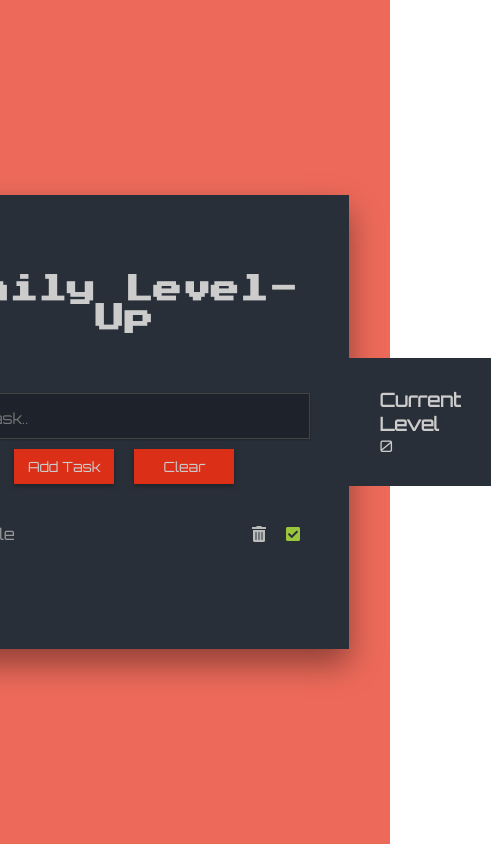
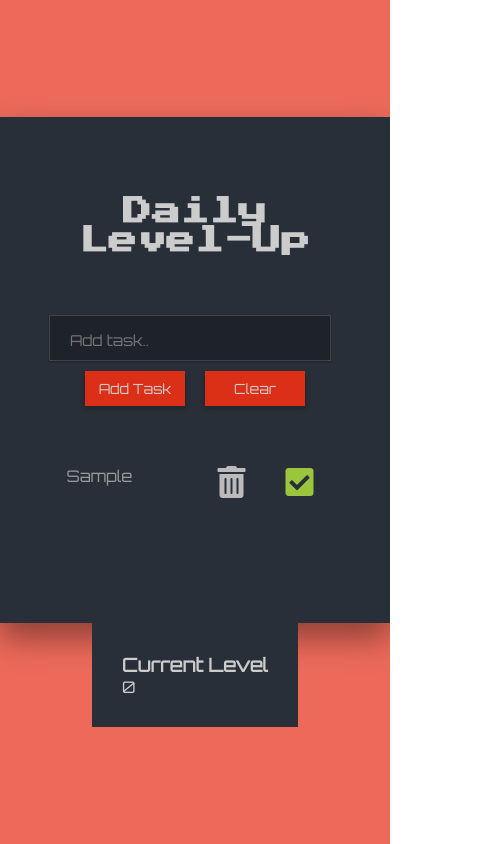
Before and after one commit to MartinGras95/daily-levelup, a React (Create React App) app: page / in a window 390 px wide. Both pictures are taken after typing "Sample" into the empty fields and a click on the button "Clear". Shown: the whole page, 491 px wide, since content can reach past the window. Built offline with nearby package versions, Linux system fonts and the light colour scheme.

Commit message:
mobile version added

```diff
--- a/src/App.css
+++ b/src/App.css
@@ -116,7 +116,7 @@
 .list-item {
   display: flex;
   justify-content: space-between;
-  margin: 20px 0;
+  margin: 20px 20px;
   padding-bottom: 5px;
 }
 
@@ -150,3 +150,36 @@
   font-size: 18px;
   margin-top: 20px;
 }
+
+
+/* Mobile version */
+
+@media screen and (max-width: 600px) {
+
+  .container{
+    flex-direction: column;
+  }
+
+  .app-wrapper{
+    width: 100%;
+    min-width: 0;
+  }
+
+  .task-input{
+    width: auto;
+  }
+
+  .list-item{
+    margin: 40px 20px;
+  }
+
+  .task-btn i{
+    font-size: 32px;
+  }
+
+  .task-btn{
+    margin: 0 10px;
+  }
+
+
+}
```
